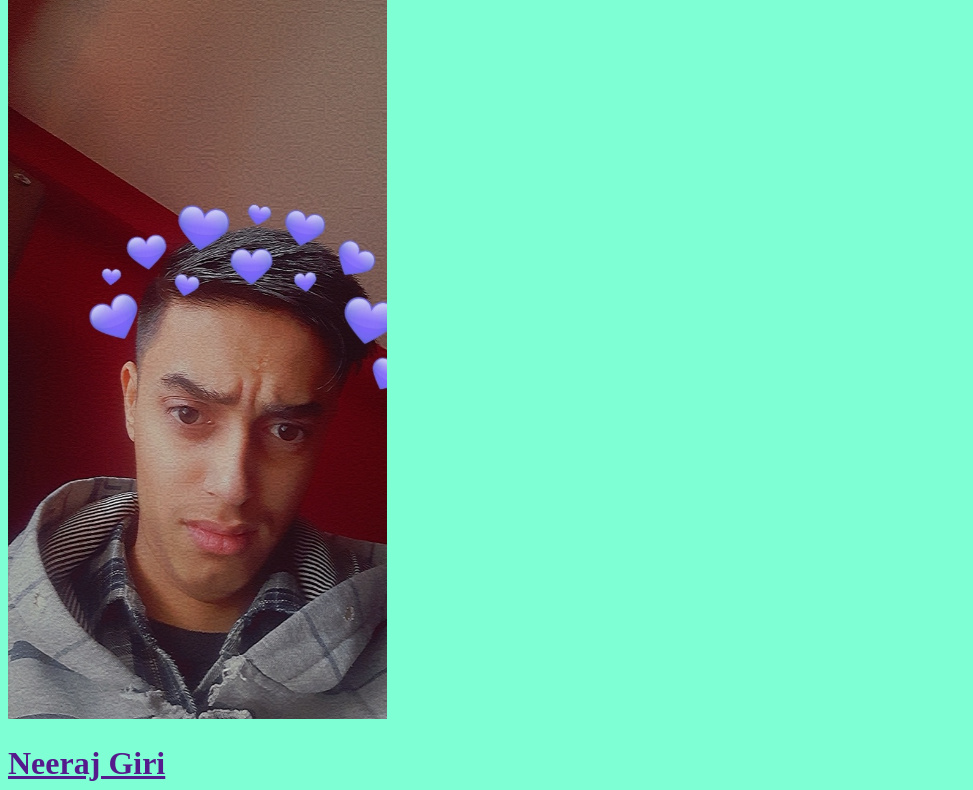
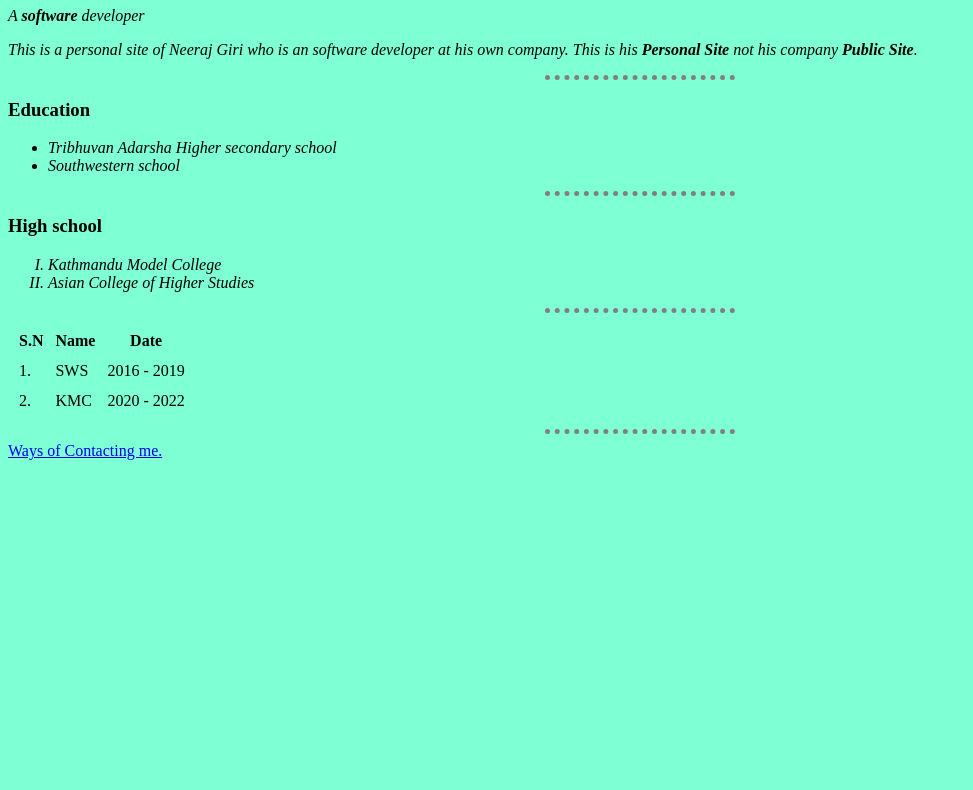
Before and after one commit to Neeraz1010/CV, a plain HTML site: page index.html in a window 1280 px wide. Shown: the part 73-863 px from the top of the page, without its empty margins (0-973 px from the left). After the commit the page ends 800 px from the top, so only its background shows below. Drawn offline with Linux system fonts and the light colour scheme.

Commit message:
Update index.html

```diff
--- a/index.html
+++ b/index.html
@@ -27,7 +27,6 @@
   </head>
 
   <body >
-    <img src="img.jpg" alt="My Photo">
     <h1><a href="">Neeraj Giri</a></h1>
     <p>
       <em>A <strong>software </strong>developer</em>
```
